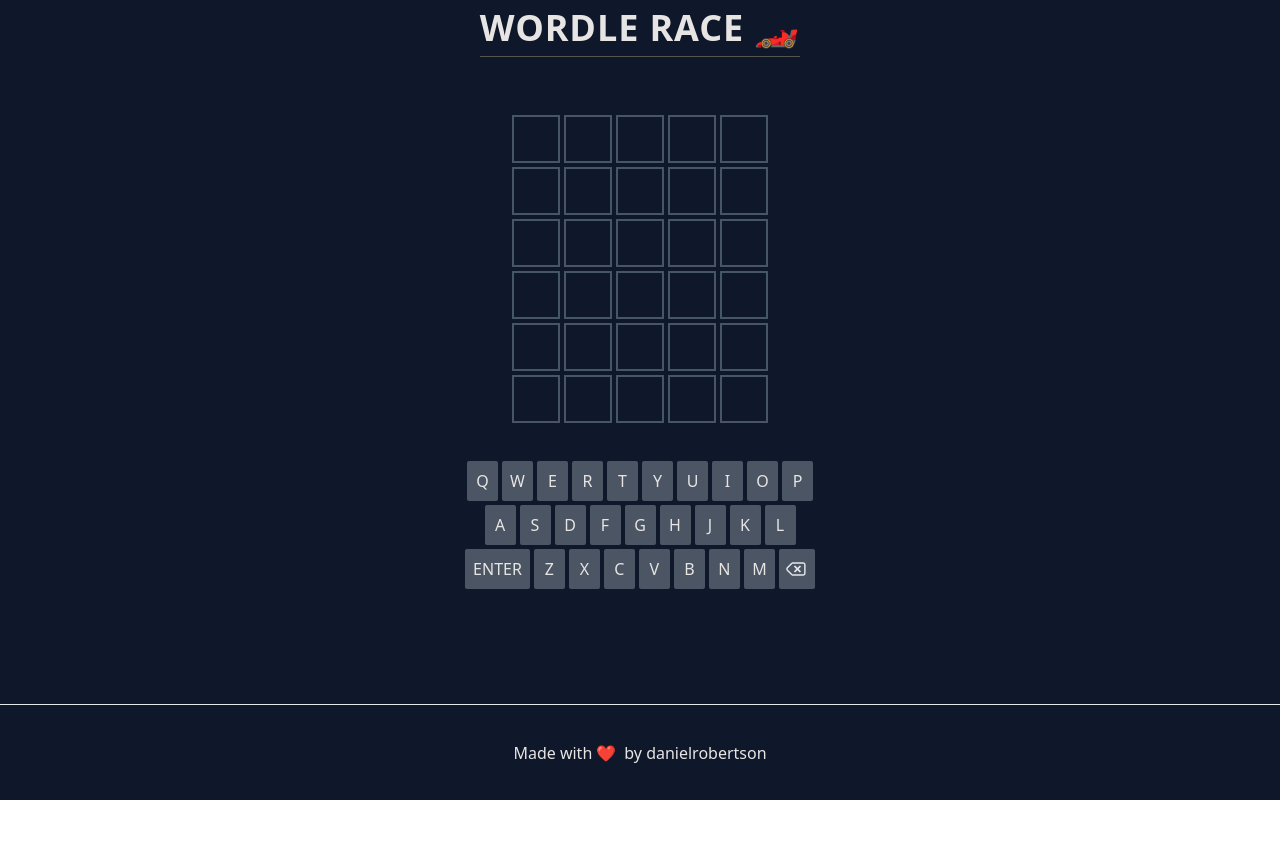
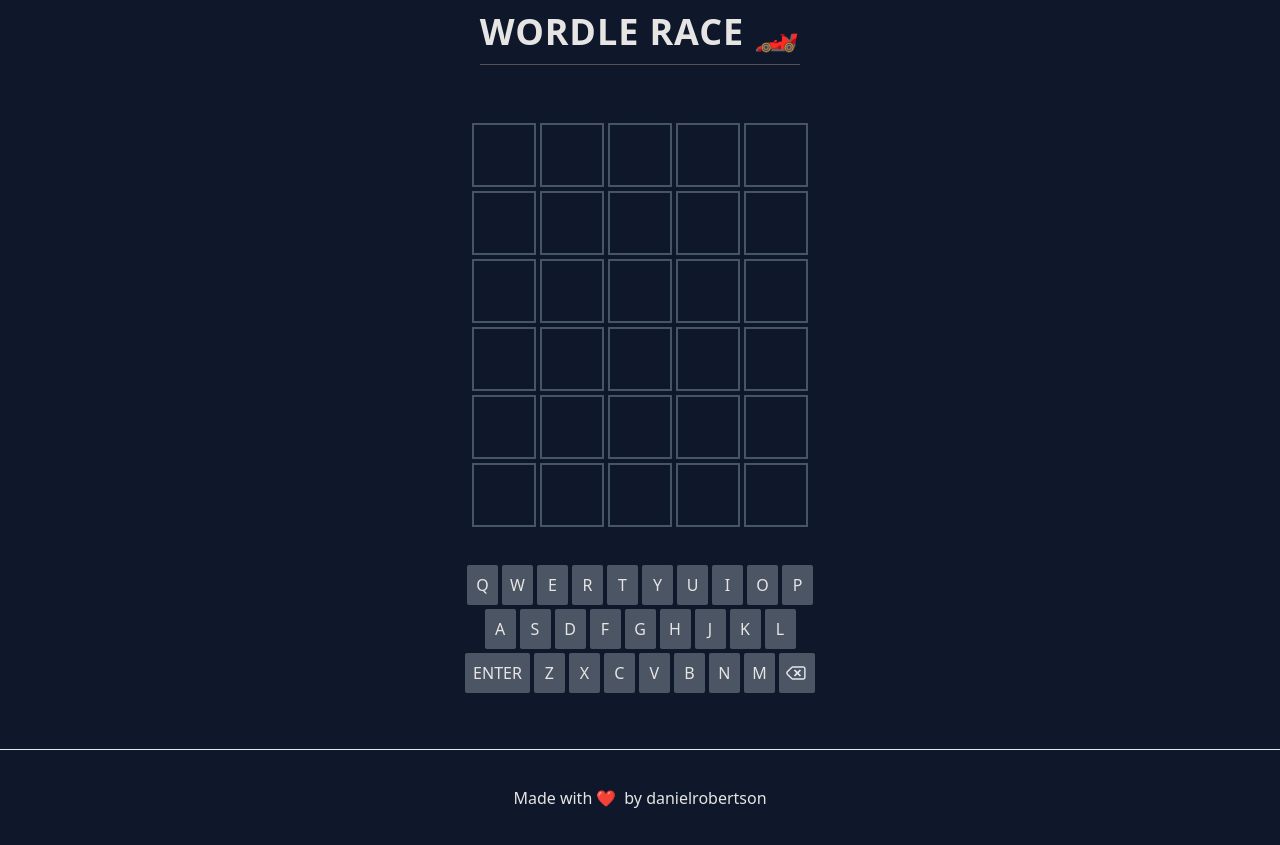
Before and after one commit to danielrobertson/wordle-race, a Next.js app: page / in a window 1280 px wide. Before the commit the page ends 800 px from the top, so only its background shows below. Built offline with nearby package versions, Linux system fonts and the light colour scheme.

Commit message:
increase grid size

```diff
--- a/components/Keyboard.tsx
+++ b/components/Keyboard.tsx
@@ -1,4 +1,4 @@
-import React, { MouseEventHandler } from "react";
+import React from "react";
 import { SpecialKeys } from "./constants";
 import { deleteKeySvg } from "./DeleteKey";
 
--- a/pages/index.tsx
+++ b/pages/index.tsx
@@ -1,10 +1,10 @@
+import cloneDeep from "lodash/cloneDeep";
+import Head from "next/head";
 import { useState } from "react";
-import Head from "next/head";
 import Confetti from "react-confetti";
-import cloneDeep from "lodash/cloneDeep";
+import { ATTEMPTS, SpecialKeys, WORD_LENGTH } from "../components/constants";
+import Keyboard from "../components/Keyboard";
 import useWindowDimensions from "../hooks/useWindowDimensions";
-import Keyboard from "../components/Keyboard";
-import { ATTEMPTS, SpecialKeys, WORD_LENGTH } from "../components/constants";
 
 export default function Home() {
   const [guesses, setGuesses] = useState<string[][]>(
@@ -57,7 +57,7 @@ export default function Home() {
         <title>Wordle Race</title>
         <link rel="icon" href="/favicon.ico" />
       </Head>
-      <div className="py-2 mx-auto text-4xl font-bold tracking-wide uppercase text-center border-b border-stone-600">
+      <div className="py-3 mx-auto text-4xl font-bold tracking-wide uppercase text-center border-b border-stone-600">
         Wordle Race 🏎
       </div>
 
@@ -72,7 +72,7 @@ export default function Home() {
           <div className="flex" key={`guess-${guessIdx}`}>
             {guessRow.map((guessLetter, letterIdx) => (
               <div
-                className="flex justify-center items-center border-2 border-solid text-center border-slate-600 bg-inherit m-0.5 w-12 h-12 uppercase font-semibold text-2xl "
+                className="flex justify-center items-center border-2 border-solid text-center border-slate-600 bg-inherit m-0.5 w-16 h-16 uppercase font-semibold text-3xl "
                 key={`letter-${letterIdx}`}
               >
                 {guessLetter}
```
